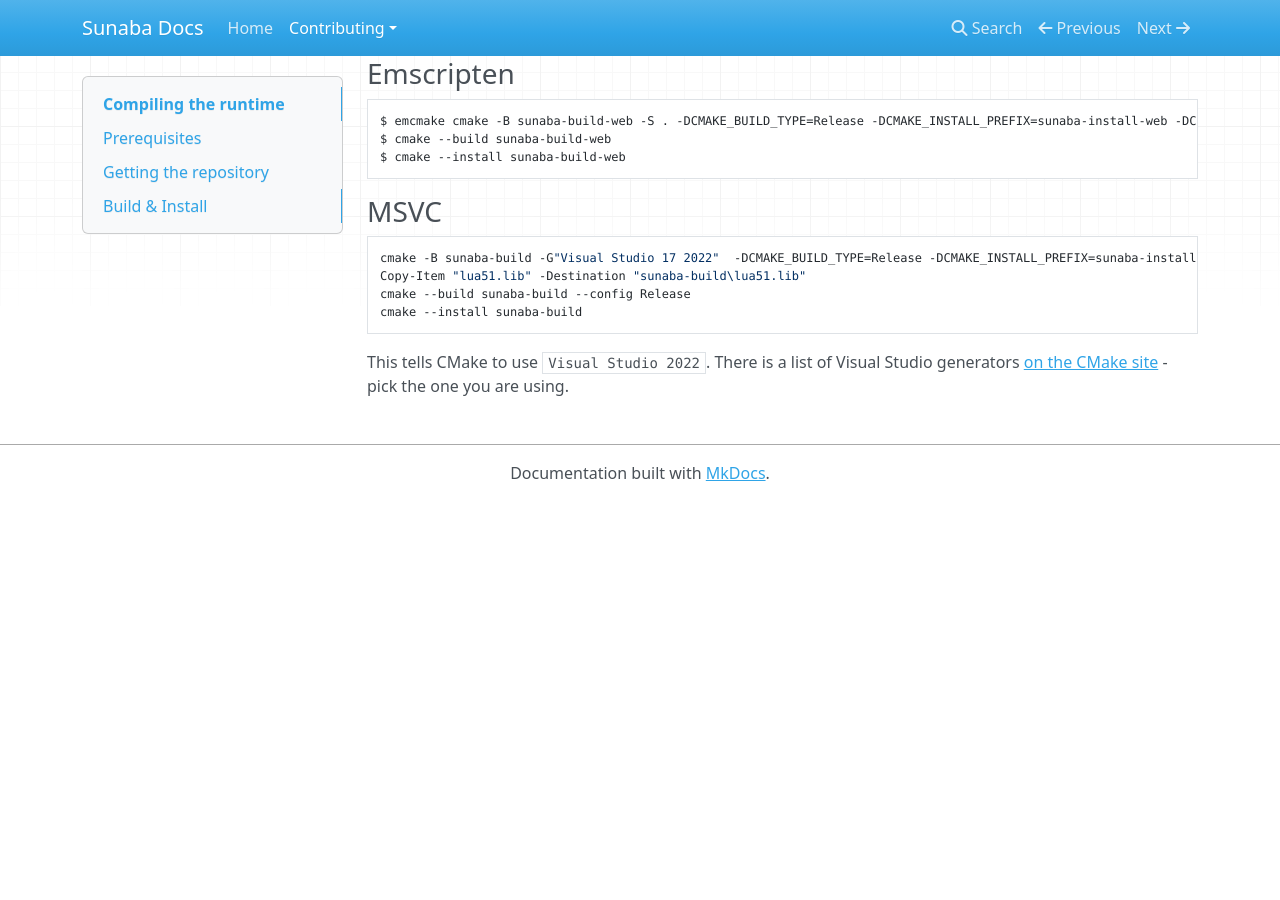
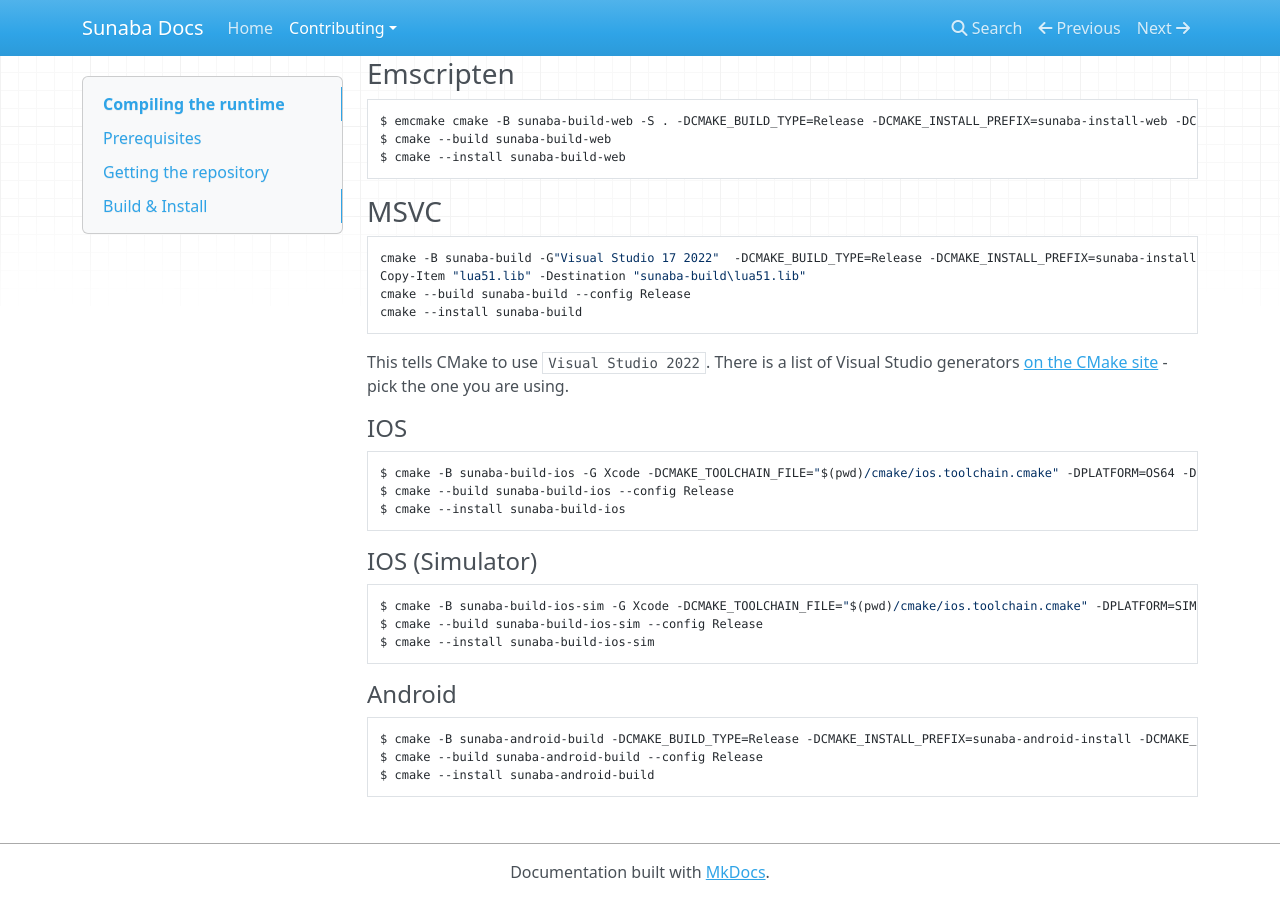
Before and after one commit to sunabagg/sunaba-docs, an MkDocs documentation site: the page built from docs/contributing/compile-runtime.md, in a window 1280 px wide and 900 px high, scrolled down 720 px. Built offline with MkDocs 1.6.1, drawn with Linux system fonts in a browser that asks for light colours; nearby versions of some CDN libraries; before the commit the page ends 1221 px from its top, so only the background shows below that.

Commit message:
Add iOS and Android build instructions to compile-runtime.md

````diff
--- a/docs/contributing/compile-runtime.md
+++ b/docs/contributing/compile-runtime.md
@@ -49,3 +49,27 @@ cmake --install sunaba-build
 ```
 
 This tells CMake to use `Visual Studio 2022`. There is a list of Visual Studio generators [on the CMake site](https://cmake.org/cmake/help/latest/manual/cmake-generators.7.html#visual-studio-generators) - pick the one you are using.
+
+#### IOS
+
+```sh
+$ cmake -B sunaba-build-ios -G Xcode -DCMAKE_TOOLCHAIN_FILE="$(pwd)/cmake/ios.toolchain.cmake" -DPLATFORM=OS64 -DIPHONEOS_DEPLOYMENT_TARGET=18.5 -DCMAKE_BUILD_TYPE=Release -DCMAKE_INSTALL_PREFIX=sunaba-install-ios .
+$ cmake --build sunaba-build-ios --config Release
+$ cmake --install sunaba-build-ios
+```
+
+#### IOS (Simulator)
+
+```sh
+$ cmake -B sunaba-build-ios-sim -G Xcode -DCMAKE_TOOLCHAIN_FILE="$(pwd)/cmake/ios.toolchain.cmake" -DPLATFORM=SIMULATORARM64 -DIPHONEOS_DEPLOYMENT_TARGET=18.5 -DCMAKE_BUILD_TYPE=Release -DCMAKE_INSTALL_PREFIX=sunaba-install-ios-sim .
+$ cmake --build sunaba-build-ios-sim --config Release
+$ cmake --install sunaba-build-ios-sim
+```
+
+#### Android
+
+```sh
+$ cmake -B sunaba-android-build -DCMAKE_BUILD_TYPE=Release -DCMAKE_INSTALL_PREFIX=sunaba-android-install -DCMAKE_SYSTEM_NAME=Android -DCMAKE_ANDROID_NDK=/path/to/android/ndk -DCMAKE_ANDROID_ARCH_ABI=arm64-v8a
+$ cmake --build sunaba-android-build --config Release
+$ cmake --install sunaba-android-build
+```
````
